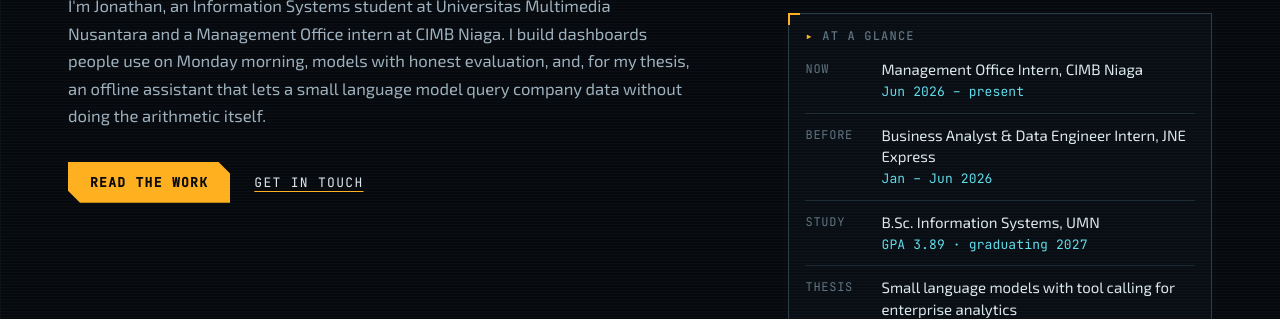
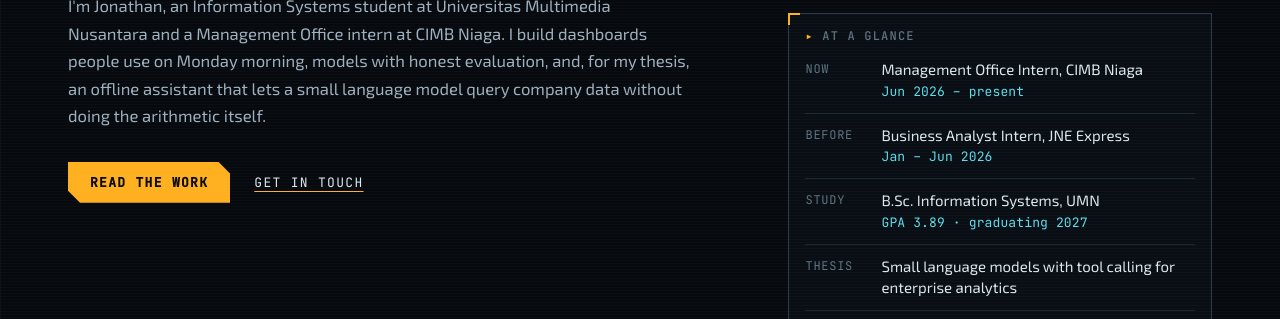
Before and after one commit to JonathanCahyo/JonathanCahyo.github.io, a plain HTML site: page index.html in a window 1280 px wide. Shown: the part 480-799 px from the top of the page. Drawn offline with Linux system fonts and the light colour scheme; animation ran at ten frames a second.

Commit message:
Correct JNE role to Business Analyst Intern
Co-Authored-By: Claude Opus 5.5 <noreply@anthropic.com>

```diff
--- a/index.html
+++ b/index.html
@@ -63,7 +63,7 @@
       <h2 class="card__title">At a glance</h2>
       <dl class="facts">
         <div><dt>Now</dt><dd>Management Office Intern, CIMB Niaga <span class="mono">Jun 2026 – present</span></dd></div>
-        <div><dt>Before</dt><dd>Business Analyst &amp; Data Engineer Intern, JNE Express <span class="mono">Jan – Jun 2026</span></dd></div>
+        <div><dt>Before</dt><dd>Business Analyst Intern, JNE Express <span class="mono">Jan – Jun 2026</span></dd></div>
         <div><dt>Study</dt><dd>B.Sc. Information Systems, UMN <span class="mono">GPA 3.89 · graduating 2027</span></dd></div>
         <div><dt>Thesis</dt><dd>Small language models with tool calling for enterprise analytics</dd></div>
         <div><dt>Based</dt><dd>Tangerang Selatan, Indonesia</dd></div>
@@ -430,7 +430,7 @@
       <article class="entry">
         <p class="entry__when">Jan – Jun 2026<br><span>Jakarta</span></p>
         <div class="entry__what">
-          <h3>Business Analyst &amp; Data Engineer Intern <span>JNE Express</span></h3>
+          <h3>Business Analyst Intern <span>JNE Express</span></h3>
           <ul>
             <li>Processed more than 100,000 logistics and operational records for SLA monitoring and shipment performance.</li>
             <li>Built and maintained more than ten dashboards in Tableau and Tableau Cloud.</li>
```
